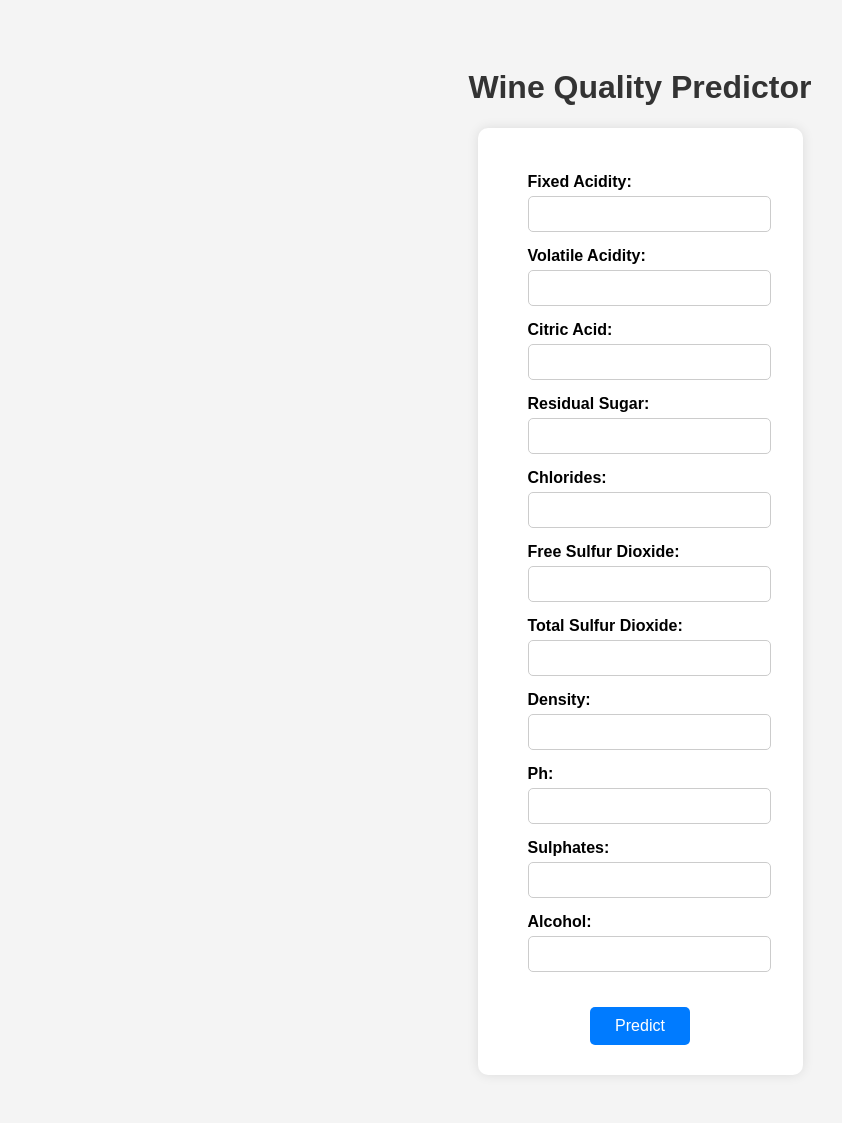
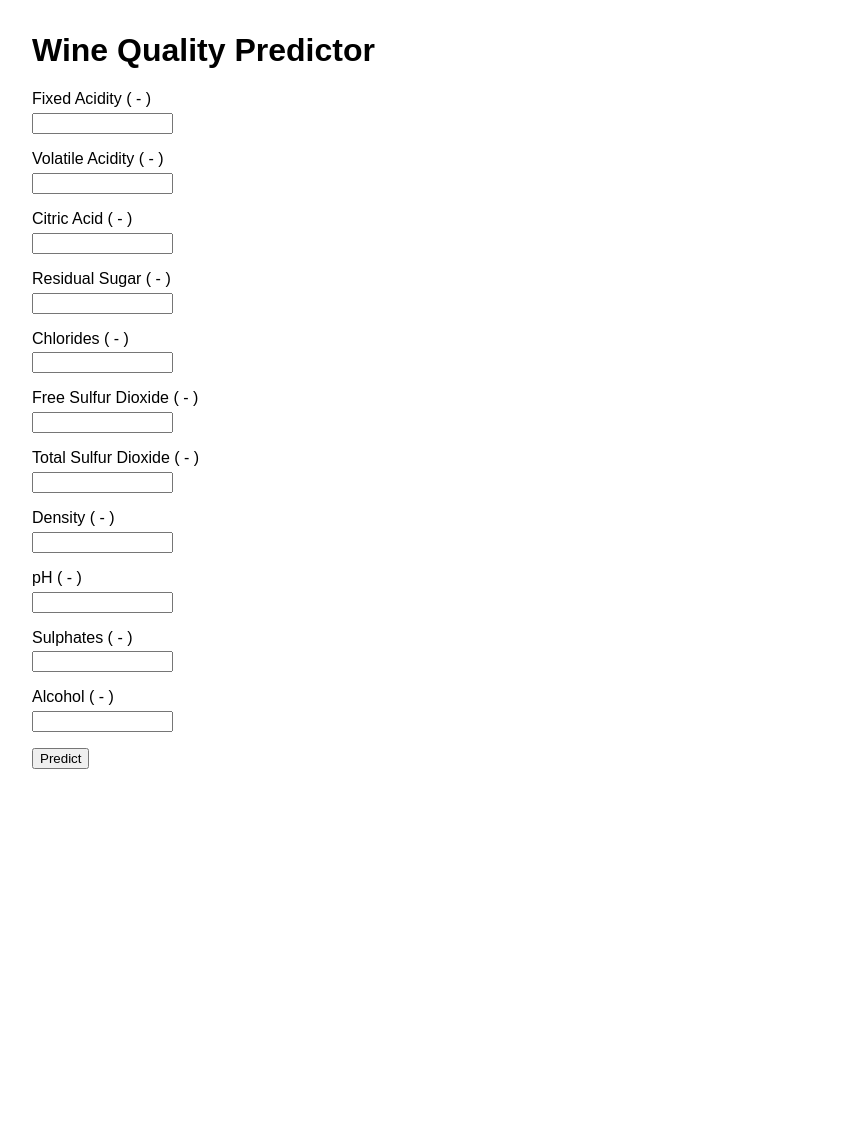
Before and after one commit to J-Nobull/Noble-ANA680-WK3, a Flask app: template templates/index.html in a window 1280 px wide. Shown: the whole page, without its empty margins (0-842 px from the left). After the commit the page ends 769 px from the top, so only its background shows below. Run offline with Flask 3, Linux system fonts and the light colour scheme; the template is opened without the code that fills it, so the values that code supplies are empty; parts of the project's set-up code (start-up, migrations or seed data) failed here and were passed over.

Commit message:
Update index.html

```diff
--- a/templates/index.html
+++ b/templates/index.html
@@ -1,70 +1,49 @@
-<!DOCTYPE html>
+<!doctype html>
 <html lang="en">
 <head>
     <meta charset="UTF-8">
-    <meta name="viewport" content="width=device-width, initial-scale=1.0">
     <title>Wine Quality Predictor</title>
     <style>
-        body {
-            font-family: Arial, sans-serif;
-            text-align: center;
-            padding: 40px;
-            background-color: #f4f4f4;
-        }
-        h1 {
-            color: #333;
-        }
-        form {
-            display: inline-block;
-            background: white;
-            padding: 30px 50px;
-            border-radius: 10px;
-            box-shadow: 0px 0px 12px rgba(0,0,0,0.1);
-        }
-        .form-group {
-            margin: 15px 0;
-            text-align: left;
-        }
-        label {
-            display: block;
-            font-weight: bold;
-            margin-bottom: 5px;
-        }
-        input {
-            width: 100%;
-            padding: 8px;
-            font-size: 1em;
-            border: 1px solid #ccc;
-            border-radius: 5px;
-        }
-        button {
-            margin-top: 20px;
-            padding: 10px 25px;
-            font-size: 1em;
-            background-color: #007BFF;
-            border: none;
-            color: white;
-            border-radius: 5px;
-            cursor: pointer;
-        }
-        button:hover {
-            background-color: #0056b3;
-        }
+        body { font-family: Arial, sans-serif; margin: 2em; }
+        .form-group { margin-bottom: 1em; }
+        label { display: block; margin-bottom: 0.3em; }
+        input[type=number] { width: 10em; }
+        .result { margin-top: 2em; font-weight: bold; }
     </style>
 </head>
 <body>
     <h1>Wine Quality Predictor</h1>
     <form action="/predict_form" method="post">
+        {% set feature_labels = {
+            'fixed_acidity': 'Fixed Acidity',
+            'volatile_acidity': 'Volatile Acidity',
+            'citric_acid': 'Citric Acid',
+            'residual_sugar': 'Residual Sugar',
+            'chlorides': 'Chlorides',
+            'free_sulfur_dioxide': 'Free Sulfur Dioxide',
+            'total_sulfur_dioxide': 'Total Sulfur Dioxide',
+            'density': 'Density',
+            'pH': 'pH',
+            'sulphates': 'Sulphates',
+            'alcohol': 'Alcohol'
+        } %}
         {% for field in [
             'fixed_acidity', 'volatile_acidity', 'citric_acid', 'residual_sugar', 'chlorides',
             'free_sulfur_dioxide', 'total_sulfur_dioxide', 'density', 'pH', 'sulphates', 'alcohol'
         ] %}
         <div class="form-group">
-            <label for="{{ field }}">{{ field.replace('_', ' ').title() }}:</label>
-            <input type="number" step="any" name="{{ field }}" required>
+            <label for="{{ field }}">
+                {{ feature_labels[field] }} ({{ feature_ranges[field][0] }} - {{ feature_ranges[field][1] }})
+            </label>
+            <input type="number" step="any" name="{{ field }}" min="{{ feature_ranges[field][0] }}" max="{{ feature_ranges[field][1] }}" required>
         </div>
         {% endfor %}
         <button type="submit">Predict</button>
     </form>
+    {% if prediction %}
+    <div class="result">
+        {{ prediction }}
+    </div>
+    {% endif %}
 </body>
 </html>
```
